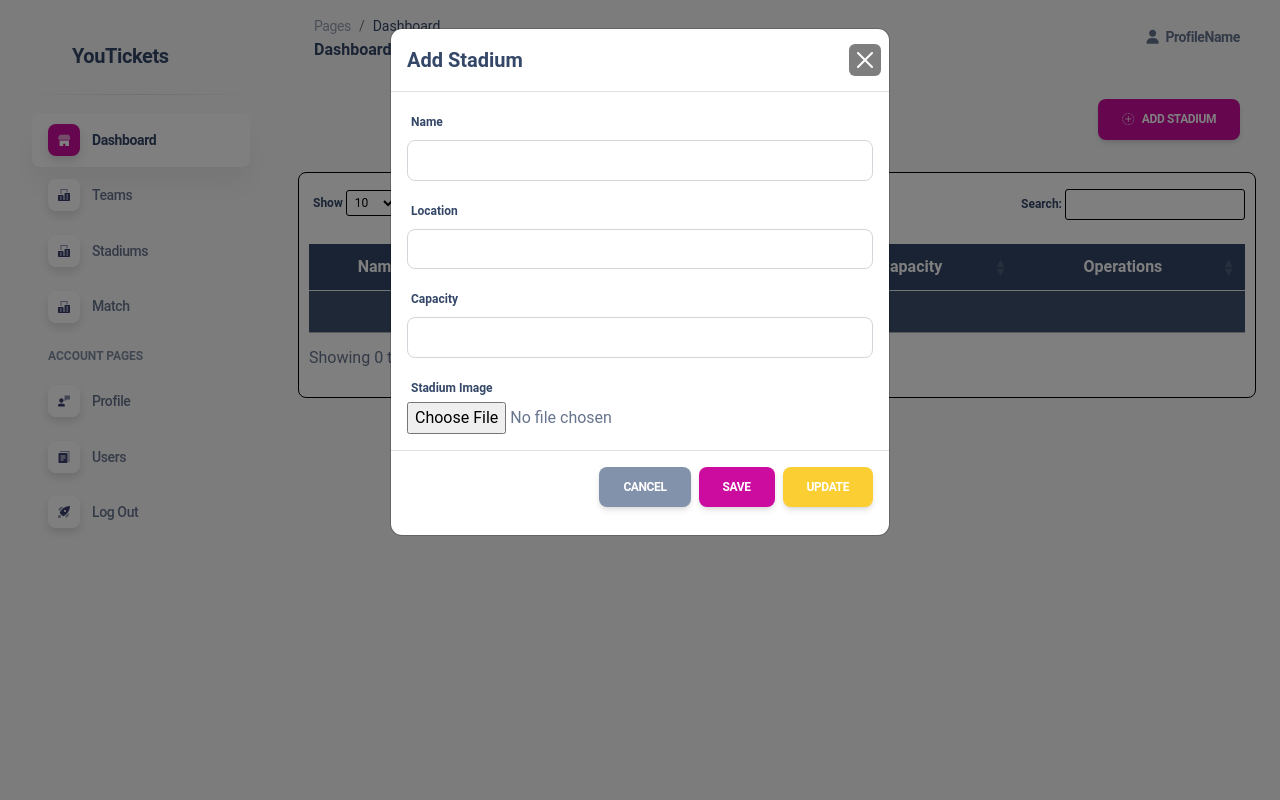
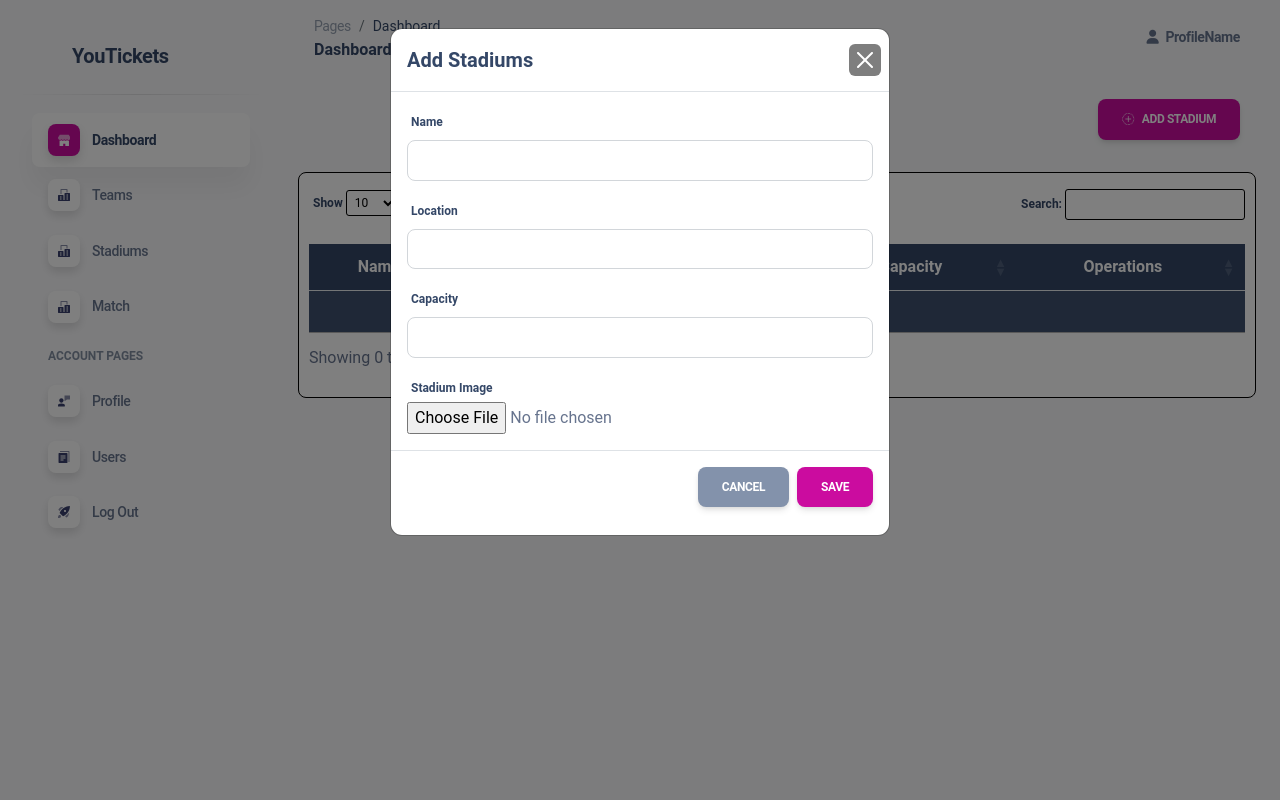
Before and after one commit to 21asphyxia/Gestion-des-Tickets---FIFA-World-Cup-Qatar-2022, a PHP site: page /pages/admin/stadiums.php in a window 1280 px wide, after a click on "ADD STADIUM". Run offline with PHP 8.4, Linux system fonts and the light colour scheme; data that the repository does not hold is empty; some libraries are stand-ins or nearby versions.

Commit message:
finished CRUD

```diff
--- a/pages/admin/stadiums.php
+++ b/pages/admin/stadiums.php
@@ -15,7 +15,7 @@ $data = $stadiums->getStads();
         <!-- Content -->
         <div class="tableContainer m-4">
         <div class="d-flex justify-content-end m-3">
-            <button href="#modal-stadiums" data-bs-toggle="modal" class="btn btn-primary d-flex "><i class="bi bi-plus-circle-dotted me-2"></i>Add Stadium</button>
+            <button onclick="resetForm()" href="#modal-stadiums" data-bs-toggle="modal" class="btn btn-primary d-flex "><i class="bi bi-plus-circle-dotted me-2"></i>Add Stadium</button>
         </div>
 
       <table class="table table-dark table-hover table-striped "  id="myTable">
@@ -55,7 +55,7 @@ $data = $stadiums->getStads();
                   <td class='align-middle' >
                       <div class='d-flex flex-wrap justify-content-around'>
                           <button type='button' data-bs-toggle='modal' data-bs-target='#modal-stadiums' class='btn btn-warning d-flex' onclick='editStadiums($stads[id])'>Update</button>
-                          <a href='../../controllers/StadiumsController.php?deleteStad=$stads[id]' class='btn btn-danger d-flex'></i>Delete</a>
+                          <button onclick='confirmDelete($stads[id])' class='btn btn-danger d-flex'></i>Delete</button>
                       </div>
                   </td>
                 </tr>";
@@ -70,7 +70,7 @@ $data = $stadiums->getStads();
           <div class="modal-content">
             <form action="../../controllers/StadiumsController.php" method="POST" id="form" enctype="multipart/form-data" data-parsley-validate>
               <div class="modal-header">
-                <h5 class="modal-title">Add Stadium</h5>
+                <h5 class="modal-title" id="modal_title">Add Stadium</h5>
                 <button type="button" class="btn-close" data-bs-dismiss="modal" aria-label="Close"></button>
               </div>
               <div class="modal-body">
@@ -88,7 +88,7 @@ $data = $stadiums->getStads();
                   </div>
                   <div class="mb-3">
                     <label class="form-label" >Capacity</label>
-                    <input name="capacity" type="text" class="form-control" id="capacity" required/>
+                    <input name="capacity" type="number" class="form-control" id="capacity" required/>
                   </div>
 
                   <div class="mb-0">
@@ -100,9 +100,9 @@ $data = $stadiums->getStads();
 
               </div>
               <div class="modal-footer">
-                <button data-bs-dismiss="modal" class="btn btn-secondary" >Cancel</button>
-                <button type="submit" name="save" class="btn btn-primary task-action-btn" id="save">Save</button>
-                <button type="submit" name="update" class="btn btn-warning task-action-btn" id="update">Update</button>
+                <button type="button" data-bs-dismiss="modal" class="btn btn-secondary" >Cancel</button>
+                <button type="submit" name="save" class="btn btn-primary task-action-btn d-block" id="save">Save</button>
+                <button type="submit" name="update" class="btn btn-warning task-action-btn d-none" id="update">Update</button>
               </div>
             </form>
           </div>
@@ -114,7 +114,7 @@ $data = $stadiums->getStads();
     <script src="https://code.jquery.com/jquery-3.6.1.min.js"></script>
       <script>
         function editStadiums(id){
-          console.log(id);
+          updateStadium();
 					$.ajax({
 						type: "POST",
 						url: '../../controllers/StadiumsController.php',
@@ -131,6 +131,54 @@ $data = $stadiums->getStads();
 
         }
       </script>
+      <script src="//cdn.jsdelivr.net/npm/sweetalert2@11"></script>
+      <script>
+        function confirmDelete(id){
+
+          Swal.fire({
+                title: 'Are you sure?',
+                text: "You won't be able to revert this!",
+                icon: 'warning',
+                showCancelButton: true,
+                confirmButtonColor: '#f80642',
+                cancelButtonColor: '#ff50d6',
+                confirmButtonText: 'Delete'
+              }).then((result) => {
+                if (result.isConfirmed) {
+                  window.location.href="../../controllers/StadiumsController.php?deleteStad="+id;
+                  Swal.fire(
+                    'Deleted!',
+                    'Your file has been deleted.',
+                    'success'
+                  )
+                }
+              })
+        }
+
+        function resetForm(){
+              document.getElementById('modal_title').innerText = "Add Stadiums";
+              document.getElementById('nameStadiums').value = "";
+              document.getElementById('stadiumPicture').value = "";
+              document.getElementById('capacity').value = "";
+              document.getElementById('location').value = "";
+
+
+
+            document.getElementById('update').classList.add("d-none");
+            document.getElementById('update').classList.remove("d-block");
+            document.getElementById('save').classList.add("d-block");
+            document.getElementById('save').classList.remove("d-none");
+        }
+        function updateStadium(){
+
+          document.getElementById('modal_title').innerText = "Update Stadiums";
+          document.getElementById('save').classList.add("d-none");
+          document.getElementById('save').classList.remove("d-block");
+          document.getElementById('update').classList.add("d-block");
+          document.getElementById('update').classList.remove("d-none");
+
+        }
+      </script>
 </body>
 </html>
 <?php include_once '../../includes/admin/corejs.php'; ?>
```
Also changed, not shown: assets/upload/IMG-6393950d5ac722.21217122.jpg (added), assets/upload/IMG-639397fe339dd4.24843019.png (added).
